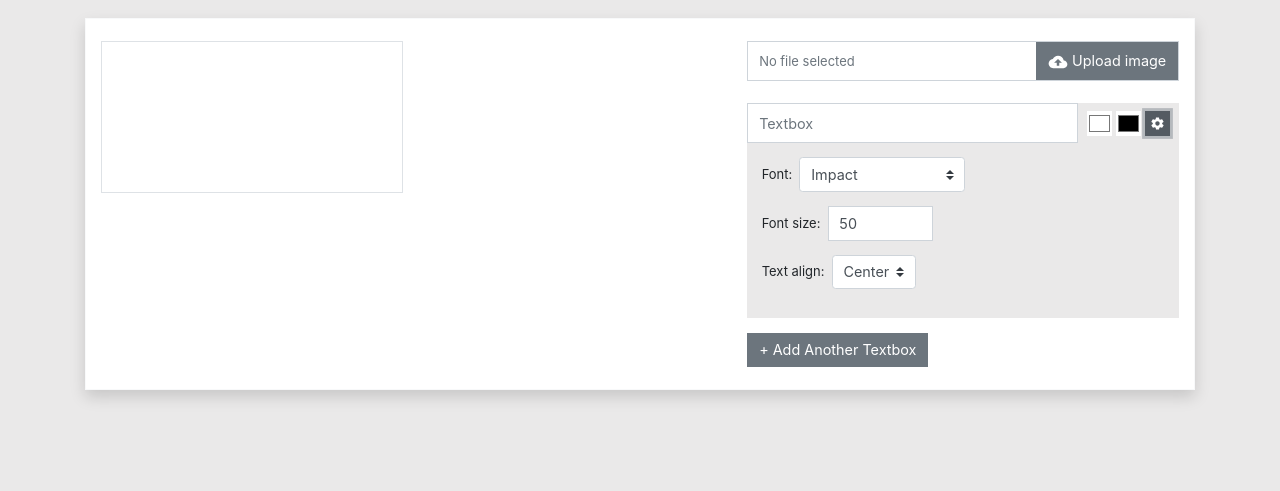
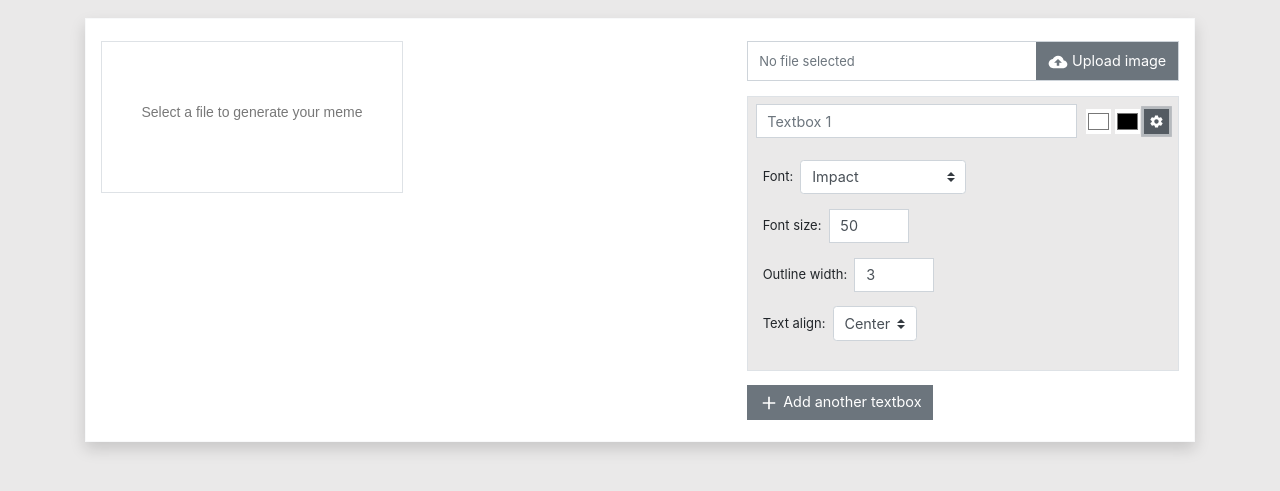
Before and after one commit to georapbox/meme-generator, a website: page index.html in a window 1280 px wide. Both pictures are taken after a click on the button 1157 px from the left and 178 px from the top of the page. Shown: the part 55-546 px from the top of the page. Drawn offline with nearby package versions, Linux system fonts and the light colour scheme.

Commit message:
outline width; styling

```diff
--- a/css/main.css
+++ b/css/main.css
@@ -84,15 +84,19 @@ body,
 }
 
 /* Inputs */
-.color-input,
+input[type="color"],
 .settings-button {
   width: 25px;
   height: 25px;
-  margin: 8px 2px 0 2px;
+  margin: 0 2px;
   padding: 0;
   border: 0;
   line-height: 1;
   cursor: pointer;
+}
+
+input[type="number"] {
+  max-width: 80px;
 }
 
 /* Buttons */
--- a/index.html
+++ b/index.html
@@ -19,6 +19,7 @@
     <div class="row mx-0 mb-5 py-4 bg-white border border-light shadow">
       <div class="col-lg-7 mb-3">
         <div>
+          <input type="file" name="file[]" id="file" class="inputfile" />
           <canvas id="canvas" class="canvas border"></canvas>
         </div>
 
@@ -26,7 +27,7 @@
       </div>
 
       <div class="col-lg-5">
-        <input type="file" name="file[]" id="file" class="inputfile" data-multiple-caption="{count} files selected" multiple />
+        <input type="file" name="file[]" id="file" class="inputfile" />
         <label for="file" class="d-flex align-items-center">
           <span id="fileName" class="text-muted">
             No file selected
@@ -38,9 +39,12 @@
           </div>
         </label>
 
-        <div id="inputsContainer" class="mt-4"></div>
+        <div id="inputsContainer" class="mt-3 border"></div>
 
-        <button class="btn btn-secondary" id="addInputBtn">+ Add Another Textbox</button>
+        <button class="btn btn-secondary mt-3" id="addInputBtn">
+          <img width="20" src="assets/icons/add.svg" alt="Add">
+          Add another textbox
+        </button>
       </div>
     </div>
   </div>
--- a/js/main.js
+++ b/js/main.js
@@ -10,30 +10,6 @@
   // const generateMemeBtn = document.getElementById('generateMemeBtn');
   let uploadedImage = null;
   const memeData = [{}];
-
-  function draw(image) {
-    if (image == null) {
-      return;
-    }
-
-    ctx.clearRect(0, 0, canvas.width, canvas.height);
-    ctx.drawImage(image, 0, 0, canvas.width, canvas.height);
-
-    memeData.forEach(function (item, index) {
-      ctx.font = `${item.fontSize || 50}px ${item.font || 'Impact'}`;
-
-      const multiplier = index + 1;
-      const lineHeight = ctx.measureText('M').width + 20;
-      const xPos = item.textAlign === 'center' || !item.textAlign ? canvas.width / 2 : item.textAlign === 'left' ? 0 : canvas.width;
-
-      ctx.lineWidth = 2;
-      ctx.fillStyle = item.fillColor || 'white';
-      ctx.strokeStyle = item.strokeColor || 'black';
-      ctx.textAlign = item.textAlign || 'center';
-      ctx.fillText(item.text || '', xPos, lineHeight * multiplier);
-      ctx.strokeText(item.text || '', xPos, lineHeight * multiplier);
-    });
-  }
 
   // function generateMeme() {
   //   window.open(document.querySelector('canvas').toDataURL());
@@ -89,15 +65,15 @@
 
   function createNewInput(index) {
     const inputTemplate =`
-      <div class="d-flex" style="height: 40px;">
-        <input class="form-control h-100" type="text" data-index="${index}" data-input="text" autocomplete="off" placeholder="Textbox">
-        <div class="bg-body d-flex px-2">
-          <input class="form-control color-input" type="color" value="#ffffff" data-index="${index}" data-input="fill-color">
-          <input class="form-control color-input" type="color" value="#000000" data-index="${index}" data-input="stroke-color">
+      <div class="d-flex">
+        <input class="form-control m-2" type="text" data-index="${index}" data-input="text" autocomplete="off" placeholder="Textbox ${index + 1}" style="min-width: 0;">
+        <div class="d-flex align-items-center pr-2">
+          <input class="form-control" type="color" value="#ffffff" data-index="${index}" data-input="fill-color" title="Fill color">
+          <input class="form-control" type="color" value="#000000" data-index="${index}" data-input="stroke-color" title="Outline color">
           <button class="btn btn-secondary settings-button" data-index=${index} data-button="settings"></button>
         </div>
       </div>
-      <div class="bg-body p-3 d-none" data-section="settings_${index}">
+      <div class="p-3 d-none" data-section="settings_${index}">
         <div class="form-inline mb-3">
           <label class="my-1 mr-sm-2">Font: </label>
           <select class="custom-select" data-input="font" data-index="${index}">
@@ -123,6 +99,11 @@
           </select>
         </div>
         <div class="form-inline mb-3">
+          <label class="my-1 mr-sm-2">Outline width: </label>
+          <input class="form-control" type="number" min="0" max="10" value="3" data-input="line-width" data-index="${index}">
+          </select>
+        </div>
+        <div class="form-inline mb-3">
           <label class="my-1 mr-sm-2">Text align: </label>
           <select class="custom-select" data-input="text-align" data-index="${index}">
             <option value="left">Left</option>
@@ -135,7 +116,7 @@
 
     const fragment = document.createDocumentFragment();
     const div = document.createElement('div');
-    div.className = 'mb-3';
+    div.className = 'bg-body';
     div.innerHTML = inputTemplate;
     return fragment.appendChild(div);
   }
@@ -149,6 +130,34 @@
 
     memeData.push({});
     inputsContainer.appendChild(createNewInput(textBoxesLength));
+  }
+
+  function draw(image) {
+    if (image == null) {
+      return;
+    }
+
+    ctx.clearRect(0, 0, canvas.width, canvas.height);
+    ctx.drawImage(image, 0, 0, canvas.width, canvas.height);
+
+    memeData.forEach(function (item, index) {
+      ctx.font = `${item.fontSize || 50}px ${item.font || 'Impact'}`;
+
+      const multiplier = index + 1;
+      const lineHeight = ctx.measureText('M').width + 20;
+      const xPos = item.textAlign === 'center' || !item.textAlign ? canvas.width / 2 : item.textAlign === 'left' ? 0 : canvas.width;
+      const lineWidth = !Number.isNaN(Number(item.lineWidth)) ? Number(item.lineWidth) : 3;
+
+      ctx.fillStyle = item.fillColor || 'white';
+      ctx.strokeStyle = item.strokeColor || 'black';
+      ctx.textAlign = item.textAlign || 'center';
+      ctx.fillText(item.text || '', xPos, lineHeight * multiplier);
+
+      if (lineWidth !== 0) {
+        ctx.lineWidth = lineWidth;
+        ctx.strokeText(item.text || '', xPos, lineHeight * multiplier);
+      }
+    });
   }
 
   fileInput.addEventListener('change', handleFileSelect, false);
@@ -176,6 +185,8 @@
       prop = 'fontSize';
     } else if (element.matches('[data-input="text-align"')) {
       prop = 'textAlign';
+    } else if (element.matches('[data-input="line-width"')) {
+      prop = 'lineWidth';
     }
 
     if (prop) {
@@ -191,4 +202,9 @@
       document.querySelector(`[data-section="settings_${evt.target.getAttribute('data-index')}"]`).classList.toggle('d-none');
     }
   }, false);
+
+  ctx.textAlign = 'center';
+  ctx.font = '14px Arial';
+  ctx.fillStyle = '#787878';
+  ctx.fillText('Select a file to generate your meme', canvas.width / 2, canvas.height / 2);
 }());
```
Also changed, not shown: assets/icons/add.svg (added).
